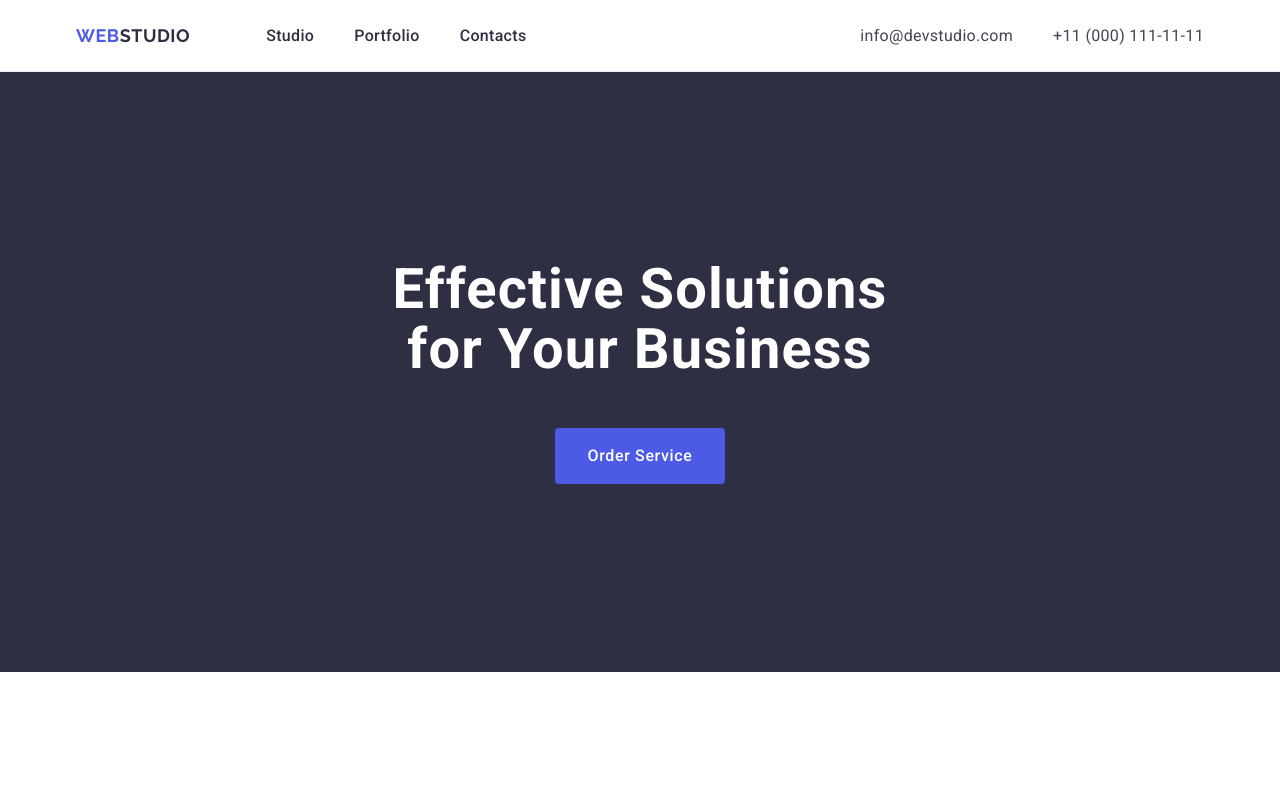
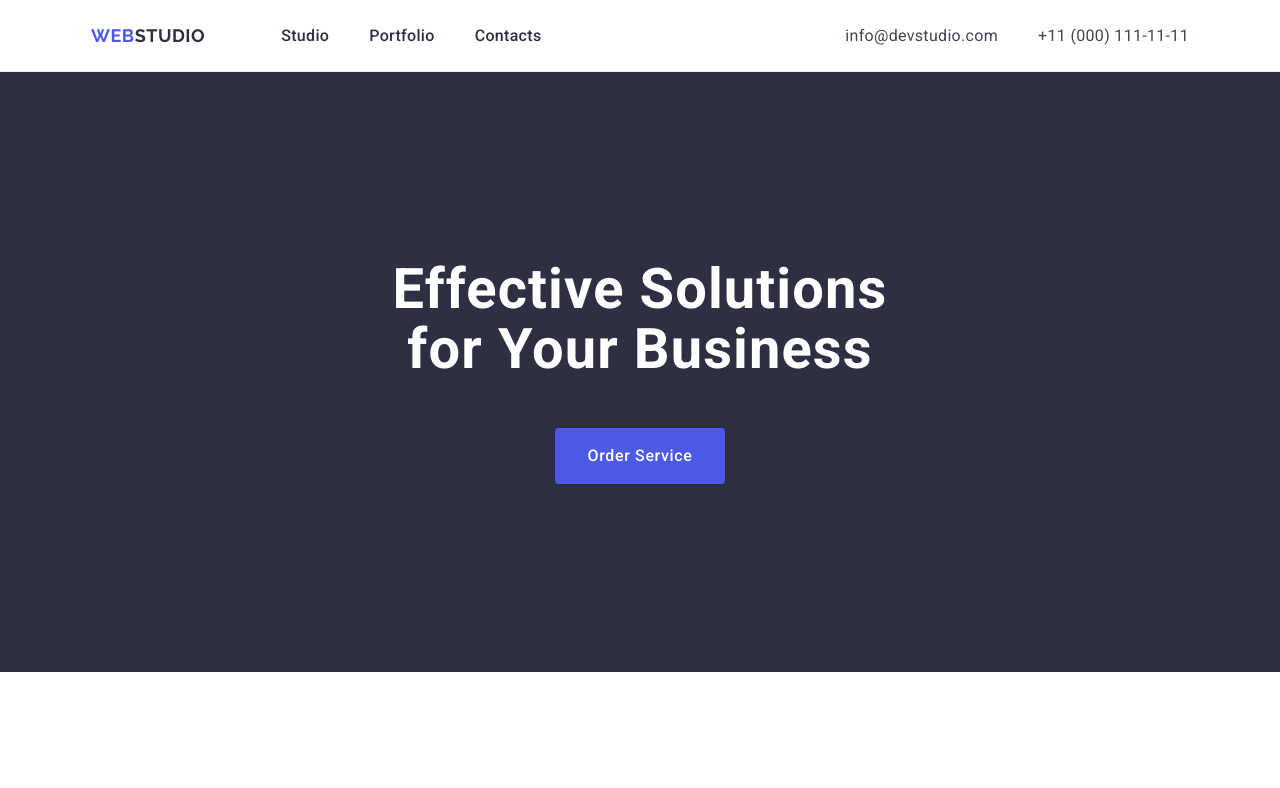
Before and after one commit to URIST79/goit-markup-hw-03, a plain HTML site: page index.html in a window 1280 px wide. Shown: the top 788 px of the page. Drawn offline with nearby package versions, Linux system fonts and the light colour scheme.

Commit message:
HW3 with teacher's remarks 3

```diff
--- a/css/styles.css
+++ b/css/styles.css
@@ -39,6 +39,9 @@ p {
 }
 .header-container {
   display: flex;
+  justify-content: space-between;
+  width: 100%;
+  max-width: 1128px;
 }
 .header-nav {
   display: flex;
@@ -78,12 +81,12 @@ p {
 .header-item:focus {
   color: #404bbf;
 }
-.navigation {
+/* .navigation {
   display: flex;
   justify-content: space-between;
   width: 100%;
   max-width: 1128px;
-}
+} */
 .address {
   font-style: normal;
 }
--- a/index.html
+++ b/index.html
@@ -27,7 +27,6 @@
     <!--Haeder section-->
     <header class="header">
       <div class="container header-container">
-        <div class="navigation">
         <nav class="header-nav">
           <a class="logo" href="./index.html"
             >Web<span class="studio-header">Studio</span></a
@@ -58,7 +57,6 @@
             </li>
           </ul>
         </address>
-        </div>
       </div>
     </header>
     <!--Main block-->
```
Lines whose indentation alone changed are shown as unchanged.
